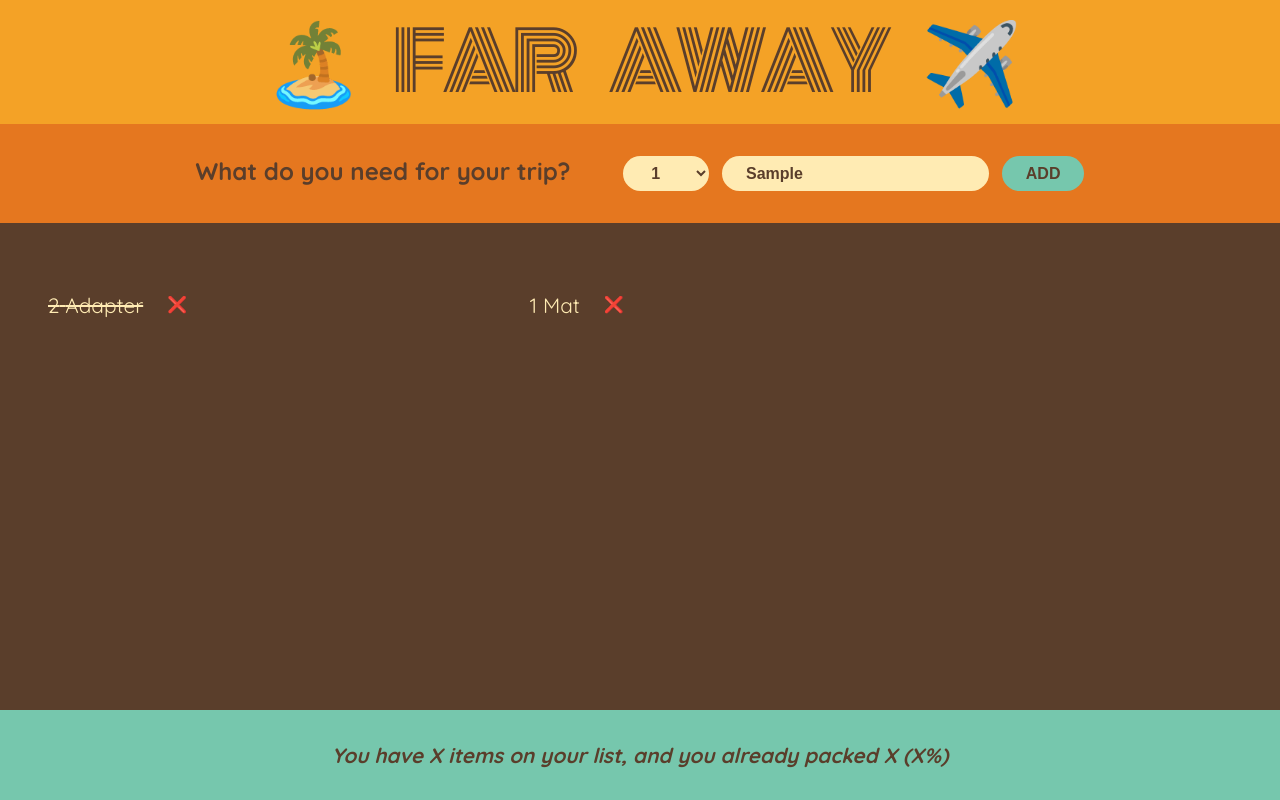
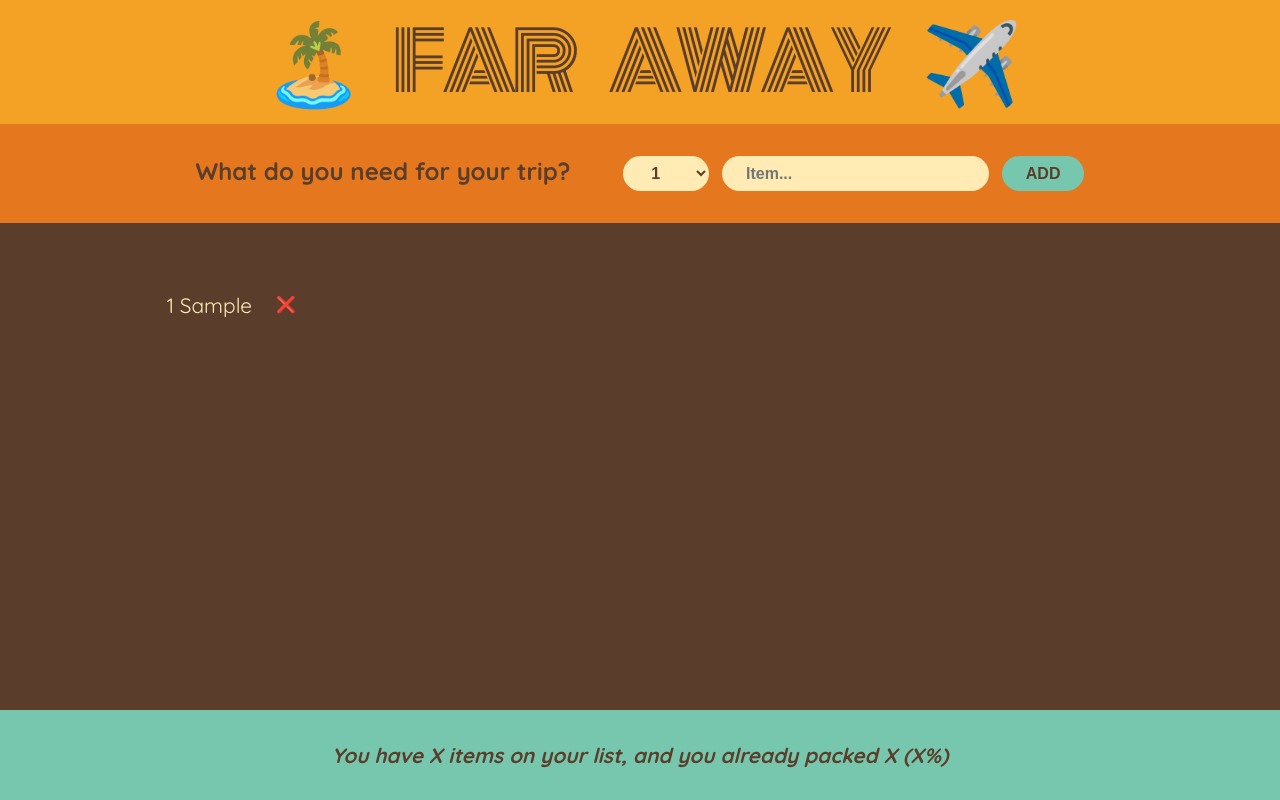
Before and after one commit to susovan777/React-Jets, a React (Create React App) app in the folder 03-travel-list/: page / in a window 1280 px wide. Both pictures are taken after typing "Sample" into the empty fields and a click on the button "ADD". Built offline with nearby package versions, Linux system fonts and the light colour scheme.

Commit message:
Added logic to add items in the list

```diff
--- a/03-travel-list/src/App.js
+++ b/03-travel-list/src/App.js
@@ -2,13 +2,21 @@ import Logo from "./Components/Logo";
 import Form from "./Components/Form";
 import PackingList from "./Components/PackingList";
 import Stats from "./Components/Stats";
+import { useState } from "react";
 
 function App() {
+  const [items, setItems] = useState([]);
+
+  const handleAddItem = (item) => {
+    setItems(items => [...items, item])
+  };
+
+  console.log(items);
   return (
     <div className="App">
       <Logo />
-      <Form />
-      <PackingList />
+      <Form onAddItems={handleAddItem} />
+      <PackingList items={items} />
       <Stats />
     </div>
   );
--- a/03-travel-list/src/Components/Form.jsx
+++ b/03-travel-list/src/Components/Form.jsx
@@ -1,14 +1,22 @@
 import React, { useState } from "react";
 
-const Form = () => {
+const Form = ({ onAddItems }) => {
   const [entry, setEntry] = useState("");
   const [quantity, setQuantity] = useState(1);
 
   const handleSubmit = (e) => {
     e.preventDefault();
+    if (!entry) return; // ❌ if no description then return nothing
+
     const newItem = { quantity, entry, packed: false, id: Date.now() };
     console.log(newItem);
+
+    onAddItems(newItem);
+
+    setEntry("");
+    setQuantity(1);
   };
+
   return (
     <form className="add-form" onSubmit={handleSubmit}>
       <h3>What do you need for your trip? </h3>
--- a/03-travel-list/src/Components/PackingList.jsx
+++ b/03-travel-list/src/Components/PackingList.jsx
@@ -15,11 +15,11 @@ const itemData = [
   },
 ];
 
-const PackingList = () => {
+const PackingList = ({ items }) => {
   return (
     <div className="list">
       <ul>
-        {itemData.map((item) => {
+        {items.map((item) => {
           return <Item key={item.id} item={item} />;
         })}
       </ul>
@@ -31,7 +31,7 @@ const Item = ({ item }) => {
   return (
     <li>
       <span style={item.packed ? { textDecoration: "line-through" } : {}}>
-        {item.quantity} {item.description}
+        {item.quantity} {item.entry}
       </span>{" "}
       <button>❌</button>
     </li>
--- a/03-travel-list/src/index.css
+++ b/03-travel-list/src/index.css
@@ -67,11 +67,9 @@ input {
   color: #ffebb3;
   padding: 4rem 3rem;
 
-  /* display: flex;
-  flex-direction: column;
-  gap: 3rem;
+  display: flex;
   justify-content: center;
-  align-items: center; */
+  align-items: start;
 }
 
 .list ul {
@@ -79,7 +77,7 @@ input {
   width: 80%;
   /* overflow: scroll; */
   display: grid;
-  grid-template-columns: repeat(auto-fit, minmax(250px, 1fr));
+  grid-template-columns: repeat(auto-fit, minmax(200px, 1fr));
   gap: 1rem;
   /* align-content: start; */
 }
```
